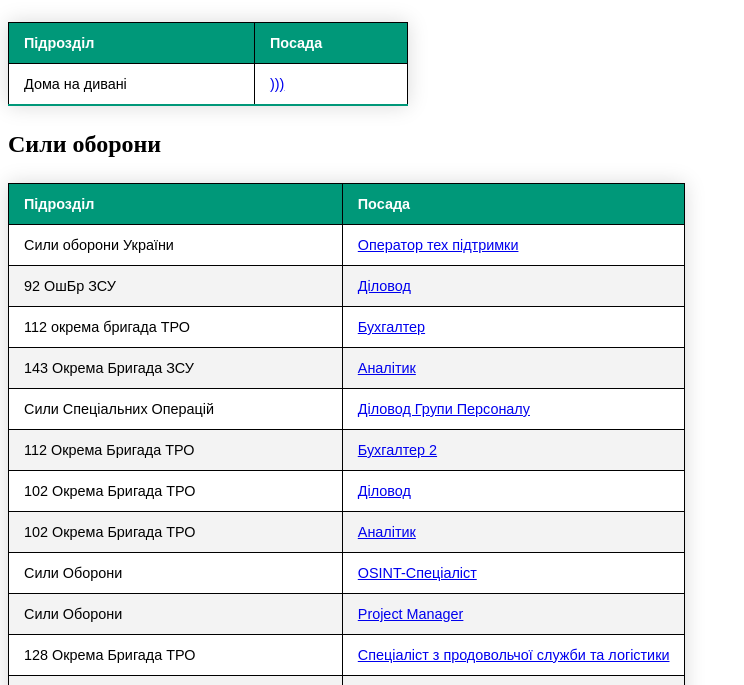
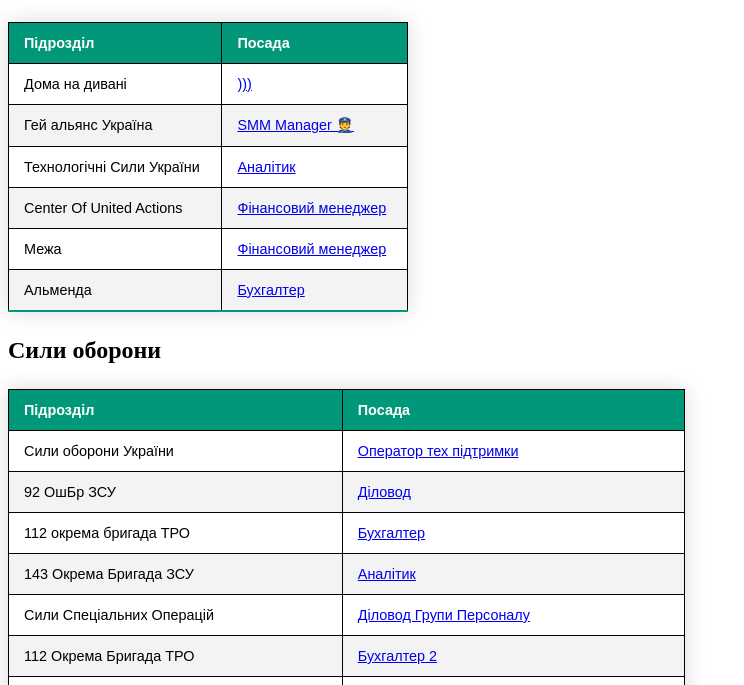
Before and after one commit to yurii-ruban/vacancies, a plain HTML site: page index.html in a window 1280 px wide. Shown: the part 110-795 px from the top of the page, without its empty margins (0-744 px from the left). Drawn offline with Linux system fonts and the light colour scheme.

Commit message:
Add some civil vacancies

```diff
--- a/index.html
+++ b/index.html
@@ -24,6 +24,31 @@
                 <td>Дома на дивані</td>
                 <td><a
                         href="https://encrypted-tbn0.gstatic.com/licensed-image?q=tbn:ANd9GcSfh247_jZxxo13cy6fQtkUVQyqNUb0wN62Xo0E_Qxfc66jbWxGUjSLVtrv5p38bfGlfTcxvudYC0xWUoc">)))</a>
+                </td>
+            </tr>
+            <tr>
+                <td>Гей альянс Україна</td>
+                <td><a href="https://thelobbyx.com/tor/smm-spetsialist-do-hey-alians-ukraina/">SMM Manager 👮</a>
+                </td>
+            </tr>
+            <tr>
+                <td>Технологічні Сили України</td>
+                <td><a href="https://thelobbyx.com/tor/analityk-do-tsu/">Аналітик</a>
+                </td>
+            </tr>
+            <tr>
+                <td>Center Of United Actions</td>
+                <td><a href="https://thelobbyx.com/tor/finansovyy-menedzher-do-tssd/">Фінансовий менеджер</a>
+                </td>
+            </tr>
+            <tr>
+                <td>Межа</td>
+                <td><a href="https://thelobbyx.com/tor/finansovyy-menedzher-do-mezha/">Фінансовий менеджер</a>
+                </td>
+            </tr>
+            <tr>
+                <td>Альменда</td>
+                <td><a href="https://thelobbyx.com/tor/bukhhalter-do-almenda//">Бухгалтер</a>
                 </td>
             </tr>
         </tbody>
```
